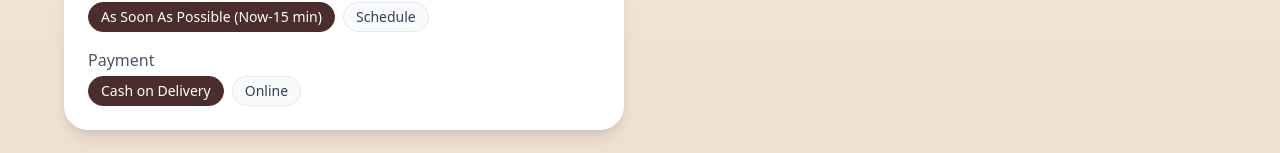
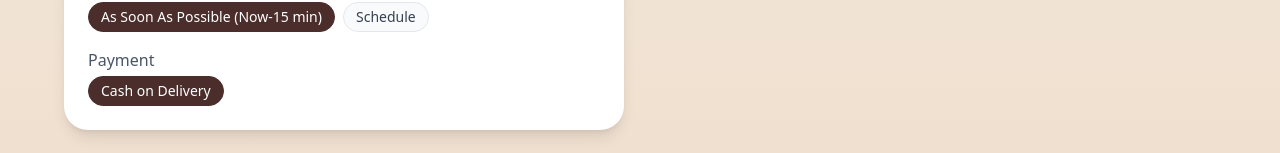
Before and after one commit to anshuyas/daisy_brew_web, a Next.js app: page /user/checkout in a window 1280 px wide. Shown: the part 644-797 px from the top of the page. Built offline with nearby package versions, Linux system fonts and the light colour scheme.

Commit message:
removed Online method for payment and added delivery address validation

```diff
--- a/app/user/checkout/page.tsx
+++ b/app/user/checkout/page.tsx
@@ -36,9 +36,10 @@ export default function CheckoutPage() {
 
   const [user, setUser] = useState<UserData>({});
   const [deliveryOption, setDeliveryOption] = useState<"pickup" | "delivery">("delivery");
+  const [addressError, setAddressError] = useState("");
   const [timeOption, setTimeOption] = useState<"asap" | "later">("asap");
   const [scheduledTime, setScheduledTime] = useState("");
-  const [paymentMethod, setPaymentMethod] = useState<"online" | "cod">("cod");
+  const [paymentMethod] = useState<"cod">("cod");
   const [isClient, setIsClient] = useState(false);
   const [isSubmitting, setIsSubmitting] = useState(false);
   const [showSuccess, setShowSuccess] = useState(false);
@@ -93,6 +94,14 @@ export default function CheckoutPage() {
       toast.error("Your cart is empty");
       return;
     }
+
+     if (deliveryOption === "delivery" && !user.address?.trim()) {
+      setAddressError("Delivery address is required.");
+      toast.error("Please enter delivery address");
+      return;
+    }
+
+    setAddressError("");
 
     setIsSubmitting(true);
 
@@ -165,7 +174,25 @@ setAnimationFinished(false);
             <input type="text" placeholder="Full Name" value={user.fullName || ""} onChange={e => setUser(prev => ({ ...prev, fullName: e.target.value }))} className="w-full p-3 rounded-xl border focus:ring-2 focus:ring-[#8A7356] outline-none" />
             <input type="email" placeholder="Email" value={user.email || ""} onChange={e => setUser(prev => ({ ...prev, email: e.target.value }))} className="w-full p-3 rounded-xl border focus:ring-2 focus:ring-[#8A7356] outline-none" />
             <input type="text" placeholder="Phone Number" value={user.phone || ""} onChange={e => setUser(prev => ({ ...prev, phone: e.target.value }))} className="w-full p-3 rounded-xl border focus:ring-2 focus:ring-[#8A7356] outline-none" />
-            {deliveryOption === "delivery" && <input type="text" placeholder="Delivery Address" value={user.address || ""} onChange={e => setUser(prev => ({ ...prev, address: e.target.value }))} className="w-full p-3 rounded-xl border focus:ring-2 focus:ring-[#8A7356] outline-none" />}
+            {deliveryOption === "delivery" && (
+              <div>
+                <input
+                  type="text"
+                  placeholder="Delivery Address"
+                  value={user.address || ""}
+                  onChange={e => {
+                    setUser(prev => ({ ...prev, address: e.target.value }));
+                    setAddressError("");
+                  }}
+                  className={`w-full p-3 rounded-xl border focus:ring-2 focus:ring-[#8A7356] outline-none ${
+                    addressError ? "border-red-500" : ""
+                  }`}
+                />
+                {addressError && (
+                  <p className="text-red-500 text-sm mt-1">{addressError}</p>
+                )}
+              </div>
+            )}
           </div>
 
           {/* Order Options */}
@@ -196,15 +223,15 @@ setAnimationFinished(false);
               </div>
 
               <div>
-                <p className="text-gray-600 mb-1 font-medium">Payment</p>
-                <div className="flex space-x-2">
-                  {["cod", "online"].map(opt => (
-                    <button key={opt} onClick={() => setPaymentMethod(opt as "cod" | "online")} className={`px-3 py-1 rounded-full text-sm font-medium border transition ${paymentMethod === opt ? "bg-[#4B2E2B] text-white border-[#4B2E2B]" : "bg-gray-50 text-gray-700 border-gray-200 hover:bg-gray-100"}`}>
-                      {opt === "cod" ? "Cash on Delivery" : "Online"}
-                    </button>
-                  ))}
-                </div>
+              <p className="text-gray-600 mb-1 font-medium">Payment</p>
+              <div className="flex space-x-2">
+                <button
+                  className="px-3 py-1 rounded-full text-sm font-medium border bg-[#4B2E2B] text-white border-[#4B2E2B]"
+                >
+                  Cash on Delivery
+                </button>
               </div>
+            </div>
             </div>
           </div>
         </div>
```
